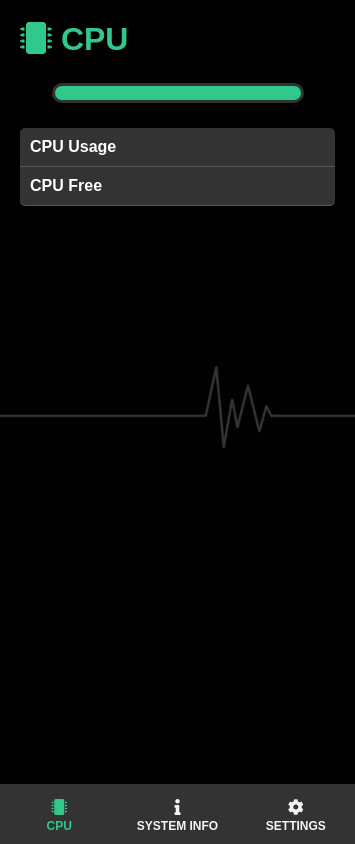
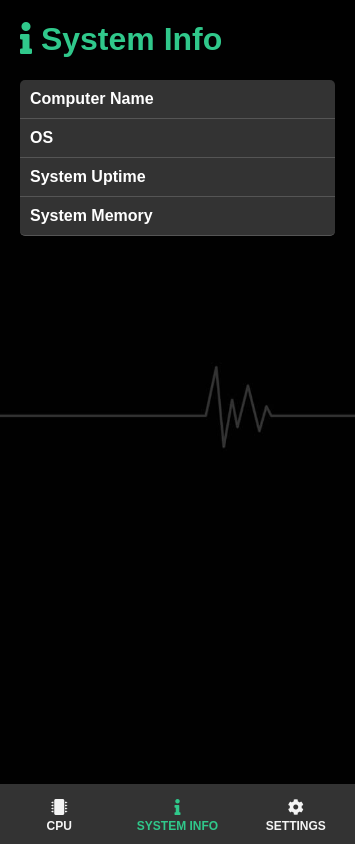
Before and after one commit to dario-piotrowicz/Electron_SysTop, an Electron app: page app/index.html in a window 355 px wide. Both pictures are taken after a click on the item "SYSTEM INFO". Drawn offline with Linux system fonts and the light colour scheme.

Commit message:
add inline js to switch panels

```diff
--- a/app/index.html
+++ b/app/index.html
@@ -74,5 +74,21 @@
         </li>
       </ul>
     </nav>
+
+    <script>
+      const panels = document.querySelectorAll(".panel"),
+        panelNavs = document.querySelectorAll("#panels-nav ul li"),
+        clearPanelsAndNavs = () => {
+          panels.forEach((content) => content.classList.remove("show"));
+          panelNavs.forEach((item) => item.classList.remove("active"));
+        };
+      panels.forEach((_, index) =>
+        panelNavs[index].addEventListener("click", () => {
+          clearPanelsAndNavs();
+          panels[index].classList.add("show");
+          panelNavs[index].classList.add("active");
+        })
+      );
+    </script>
   </body>
 </html>
```
